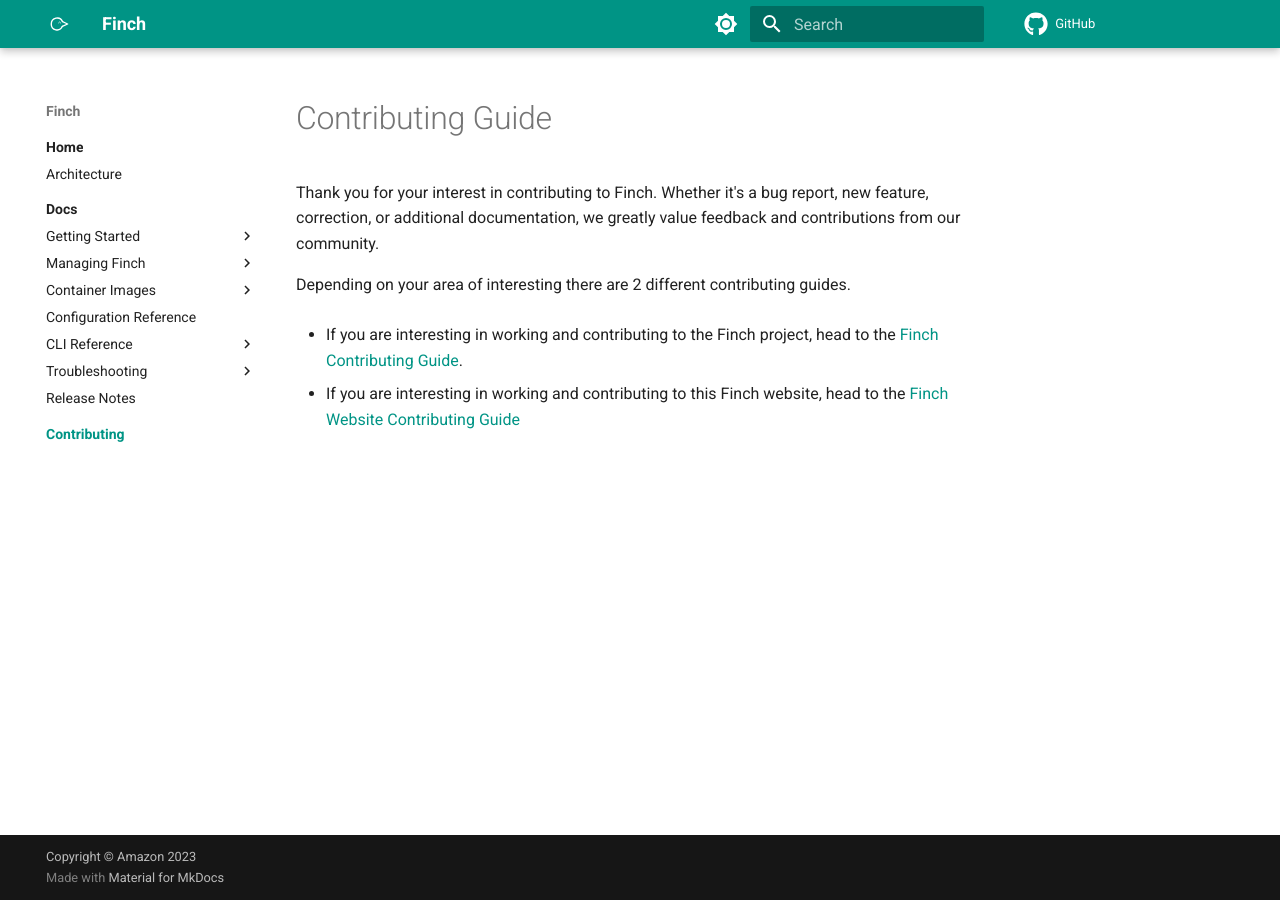
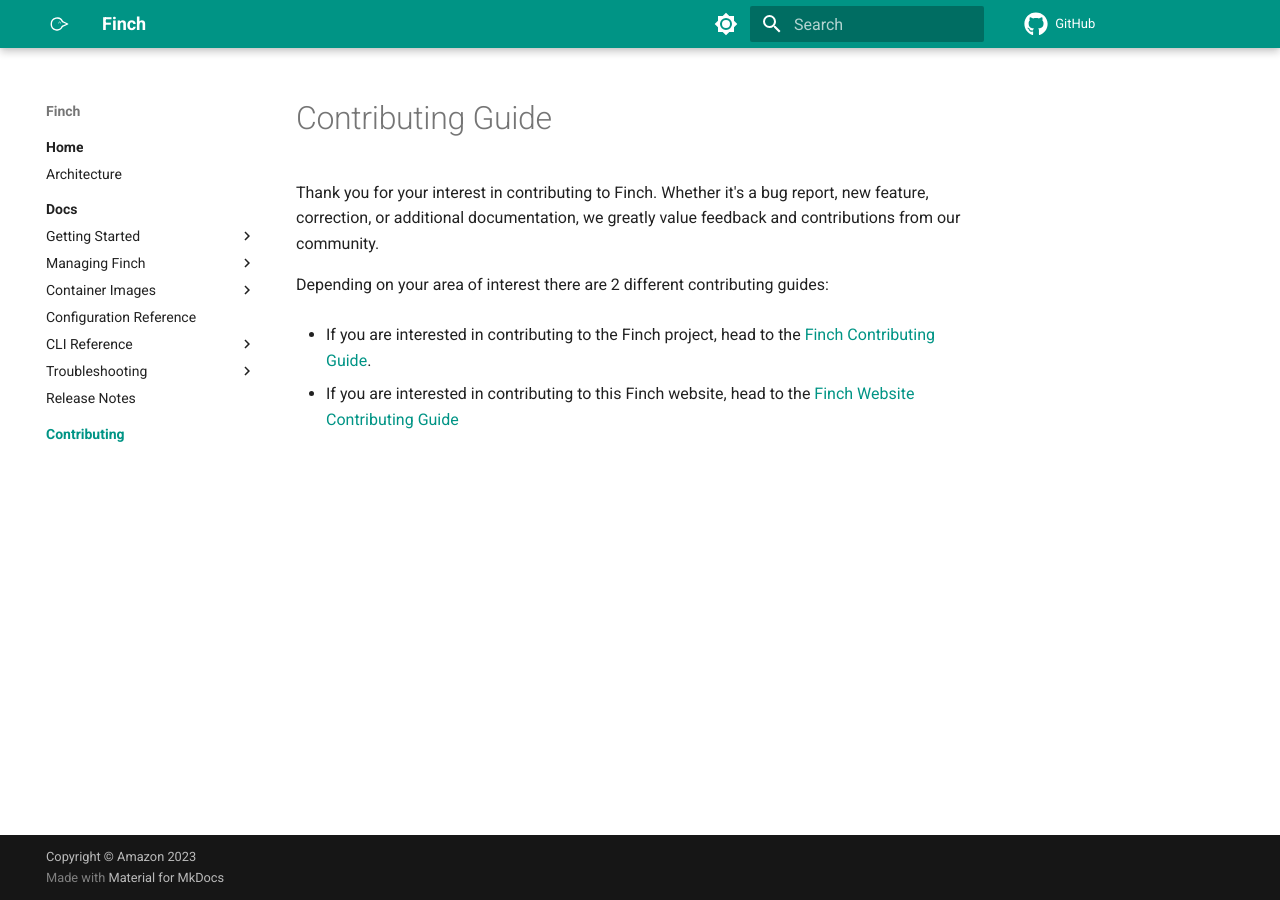
Before and after one commit to runfinch/finch-website, an MkDocs documentation site: the page built from docs/contributing/index.md, in a window 1280 px wide. Built offline with MkDocs 1.6.1 and Material for MkDocs 9.7.7, drawn with Linux system fonts in a browser that asks for light colours; comment, search, counter and statistics services are not loaded.

Commit message:
fix: typos in contributing/index.md
Signed-off-by: Gavin Inglis <giinglis@amazon.com>

```diff
--- a/docs/contributing/index.md
+++ b/docs/contributing/index.md
@@ -4,12 +4,12 @@
 report, new feature, correction, or additional documentation, we greatly value
 feedback and contributions from our community.
 
-Depending on your area of interesting there are 2 different contributing guides.
+Depending on your area of interest there are 2 different contributing guides:
 
-- If you are interesting in working and contributing to the Finch project, head
+- If you are interested in contributing to the Finch project, head
   to the [Finch Contributing
   Guide](https://github.com/runfinch/finch/blob/main/CONTRIBUTING.md).
 
-- If you are interesting in working and contributing to this Finch website, head
+- If you are interested in contributing to this Finch website, head
   to the [Finch Website Contributing
   Guide](https://github.com/runfinch/website/blob/main/CONTRIBUTING.md.)
```
